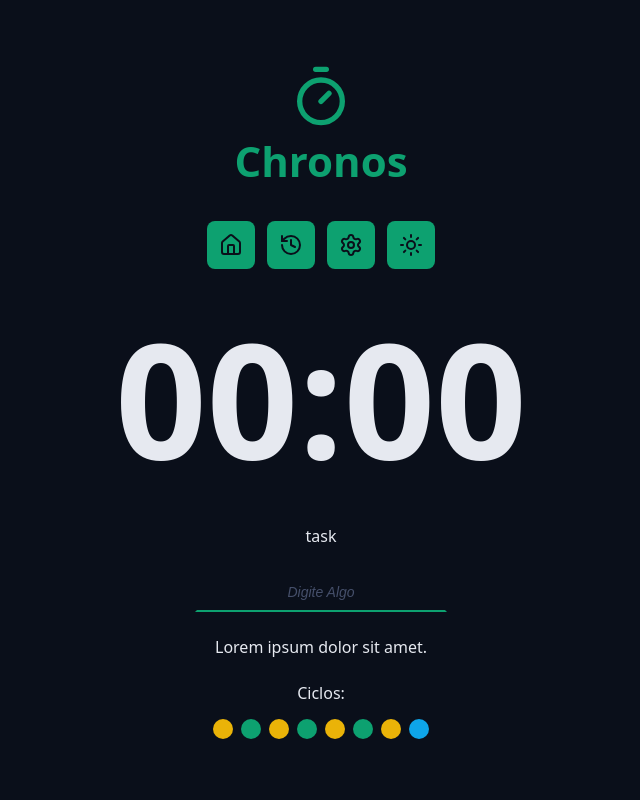
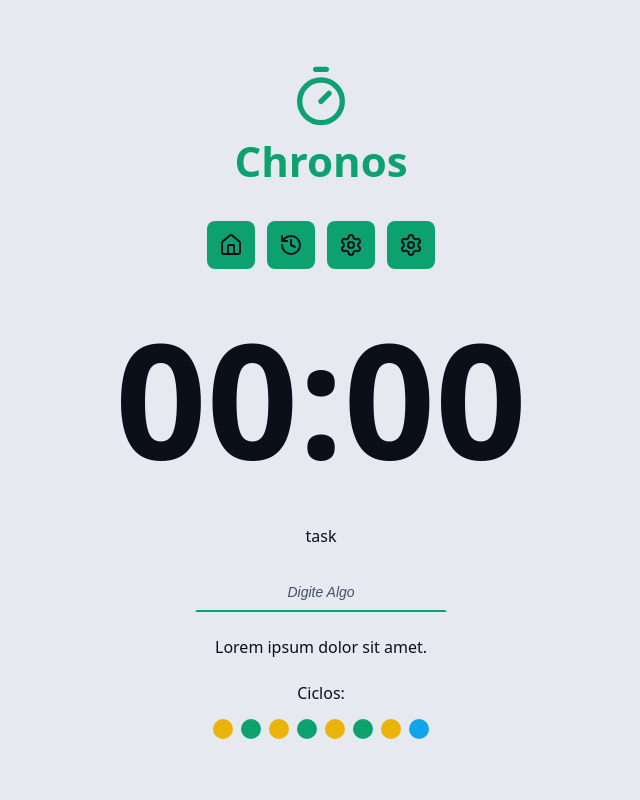
Before and after one commit to devmurilopires/chronos-pomodoro, a React (Vite) app: page / in a window 1280 px wide. Both pictures are taken after a click on the link 730 px from the left and 245 px from the top of the page. Shown: the top 800 px of the page, without its empty margins (319-959 px from the left). Built offline with nearby package versions, Linux system fonts and the light colour scheme.

Commit message:
Salvando o tema no localStorage e trocando o ícone de sol e lua

```diff
--- a/index.html
+++ b/index.html
@@ -1,5 +1,5 @@
 <!doctype html>
-<html lang="en">
+<html lang="en" data-theme="dark">
   <head>
     <meta charset="UTF-8" />
     <link rel="icon" type="image/svg+xml" href="/vite.svg" />
--- a/src/App.tsx
+++ b/src/App.tsx
@@ -10,7 +10,6 @@
 import { DefaultButton } from './components/DefaultButton';
 import { PlayCircleIcon } from 'lucide-react';
 import { Footer } from './components/Footer';
-
 
 export function App() {
   return (
--- a/src/components/Footer/index.tsx
+++ b/src/components/Footer/index.tsx
@@ -1,4 +1,3 @@
-import type React from 'react';
 import styles from './styles.module.css';
 
 
--- a/src/components/Menu/index.tsx
+++ b/src/components/Menu/index.tsx
@@ -1,20 +1,70 @@
 import styles from './styles.module.css';
 import { HistoryIcon, HouseIcon, SettingsIcon, SunIcon } from 'lucide-react';
+import { useState, useEffect } from 'react';
+
+type AvailableThemes = 'dark' | 'light';
 
 export function Menu() {
+  const [theme, setTheme] = useState<AvailableThemes> (() => {
+    const storageTheme = localStorage.getItem('theme') as AvailableThemes || 'dark';
+    return storageTheme;
+  })
+
+  const nextThemeIcon = {
+    dark: <SunIcon />,
+    light: <SettingsIcon />
+  }
+
+  function handleThemeChange(
+    event: React.MouseEvent<HTMLAnchorElement, MouseEvent>,
+  ) {
+    event.preventDefault();
+
+    setTheme(prevTheme => {
+      const nextTheme = prevTheme === 'dark' ? 'light' : 'dark';
+      return nextTheme;
+    });
+  }
+
+  useEffect(() => {
+    document.documentElement.setAttribute('data-theme', theme);
+    localStorage.setItem('theme', theme);
+  }, [theme]);
+
   return (
     <nav className={styles.menu}>
-      <a className={styles.menuLink} href='#'>
+      <a
+        className={styles.menuLink}
+        href='#'
+        aria-label='Ir para home'
+        title='Home'
+      >
         <HouseIcon />
       </a>
-      <a className={styles.menuLink} href='#'>
+      <a
+        className={styles.menuLink}
+        href='#'
+        aria-label='Ver histórico'
+        title='Histórico'
+      >
         <HistoryIcon />
       </a>
-      <a className={styles.menuLink} href='#'>
+      <a
+        className={styles.menuLink}
+        href='#'
+        aria-label='Configurações'
+        title='Configurações'
+      >
         <SettingsIcon />
       </a>
-      <a className={styles.menuLink} href='#'>
-        <SunIcon />
+      <a
+        className={styles.menuLink}
+        href='#'
+        aria-label='Mudar tema'
+        title='Tema'
+        onClick={handleThemeChange}
+      >
+        {nextThemeIcon[theme]}
       </a>
     </nav>
   );
--- a/src/styles/theme.css
+++ b/src/styles/theme.css
@@ -35,3 +35,21 @@
   --disabled: #555f7d;
   --text-disabled: #aab3cc;
 }
+
+:root[data-theme='light'] {
+  --gray-100: #0a0f1a;
+  --gray-200: #181f2e;
+  --gray-300: #272f43;
+  --gray-400: #363d56;
+  --gray-500: #454f6a;
+  --gray-600: #555f7d;
+  --gray-700: #aab3cc;
+  --gray-800: #cdd3e1;
+  --gray-900: #e6e9f0;
+
+  --text-default: #0a0f1a;
+  --text-muted: #272f43;
+
+  --link-color: #0b8a60;
+  --link-hover: #065f46;
+}
```
